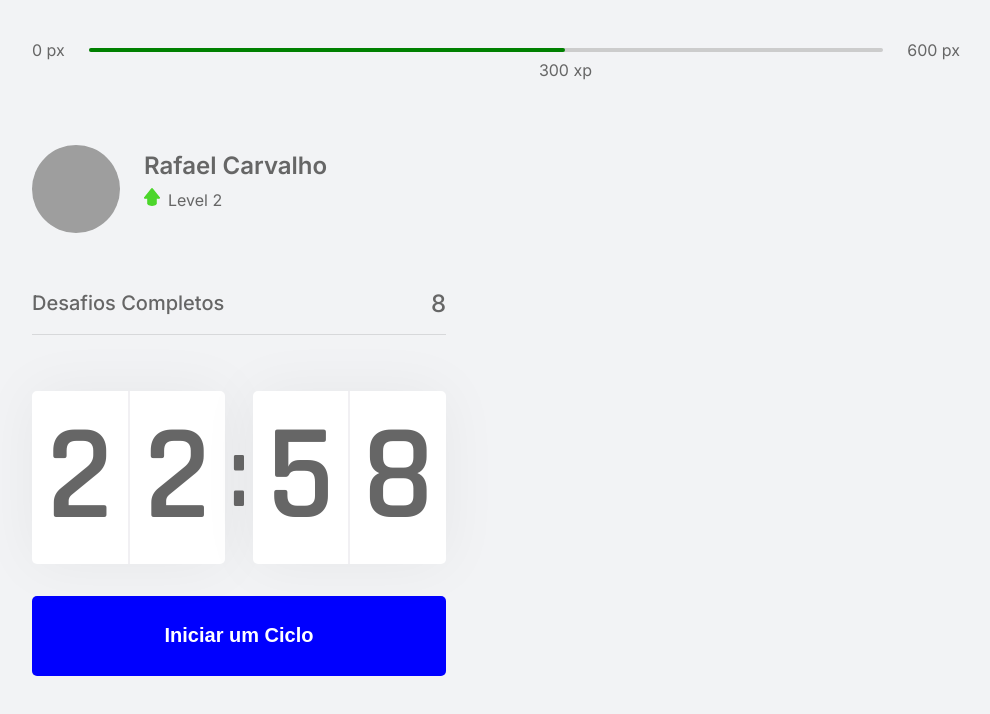
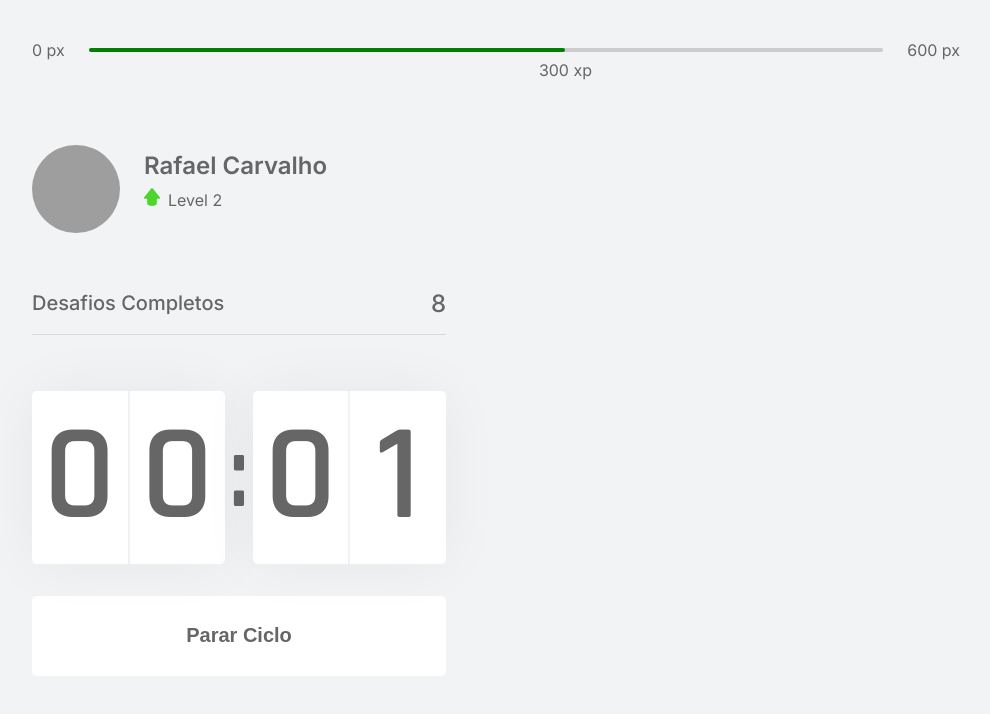
Before and after one commit to carvalho-rafael/moveit-nlw4, a Next.js app: page / in a window 1280 px wide. Both pictures are taken after a click on the button "Iniciar um Ciclo". Shown: the top 714 px of the page, without its empty margins (144-1134 px from the left). Built offline with nearby package versions, Linux system fonts and the light colour scheme; grey boxes are pictures that could not be loaded.

Commit message:
finish countdown component

```diff
--- a/components/Countdown.tsx
+++ b/components/Countdown.tsx
@@ -1,9 +1,12 @@
 import { useEffect, useState } from 'react'
 import styles from '../styles/components/Countdown.module.scss'
 
+let countdownTimeout: NodeJS.Timeout;
+
 export default function Countdown() {
-    const [time, setTime] = useState(23 * 60);
+    const [time, setTime] = useState(0.05 * 60);
     const [active, setActive] = useState(false);
+    const [hasFinished, setHasFinished] = useState(false);
 
     const minutes = Math.floor(time / 60);
     const seconds = time % 60;
@@ -15,11 +18,20 @@ export default function Countdown() {
         setActive(true);
     }
 
+    function resetCountdown() {
+        setActive(false);
+        clearTimeout(countdownTimeout);
+        setTime(0.05 * 60);
+    }
+
     useEffect(() => {
-        if(active && time > 0) {
-            setTimeout(() => {
-                setTime(time -1)
+        if (active && time > 0) {
+            countdownTimeout = setTimeout(() => {
+                setTime(time - 1)
             }, 1000);
+        } else if (active && time == 0) {
+            setHasFinished(true);
+            setActive(false);
         }
     }, [active, time])
 
@@ -36,6 +48,24 @@ export default function Countdown() {
                     <span>{secondRight}</span>
                 </div>
             </div>
+            {hasFinished ? (
+                <button
+                    disabled
+                    className={styles.finishedCountdownBtn}
+                >
+                    Ciclo Encerrado
+                </button>
+            ) : (
+                    <>
+                        {active ? (
+                            <button
+                                type="button"
+                                className={styles.stopCountdownBtn}
+                                onClick={resetCountdown}
+                            >
+                                Parar Ciclo
+                            </button>
+                        ) : (
                                 <button
                                     type="button"
                                     className={styles.startCountdownBtn}
@@ -43,6 +73,10 @@ export default function Countdown() {
                                 >
                                     Iniciar um Ciclo
                                 </button>
-        </div>
                             )
                         }
+                    </>
+                )}
+        </div >
+    )
+}
--- a/styles/components/Countdown.module.scss
+++ b/styles/components/Countdown.module.scss
@@ -32,7 +32,7 @@
     }
 }
 
-.startCountdownBtn {
+@mixin countdownBtn {
     width: 100%;
     height: 5rem;
     margin-top: 2rem;
@@ -44,14 +44,31 @@
     border: 0;
     border-radius: 5px;
 
-    background: blue;
     color: #fff;
 
     font-size: 1.25rem;
     font-weight: 600;
+}
+
+.startCountdownBtn {
+    @include countdownBtn;
+    background: blue;
 
     &:hover {
         background: darkblue;
         transition:  background-color .2s;
     }
 }
+.stopCountdownBtn {
+    @include countdownBtn;
+    background: white;
+    color: $text-color;
+    &:hover {
+        background: darkgray;
+        transition:  background-color .2s;
+    }
+}
+.finishedCountdownBtn {
+    @include countdownBtn;
+    background: gray;
+}
```
Lines whose indentation alone changed are shown as unchanged.
